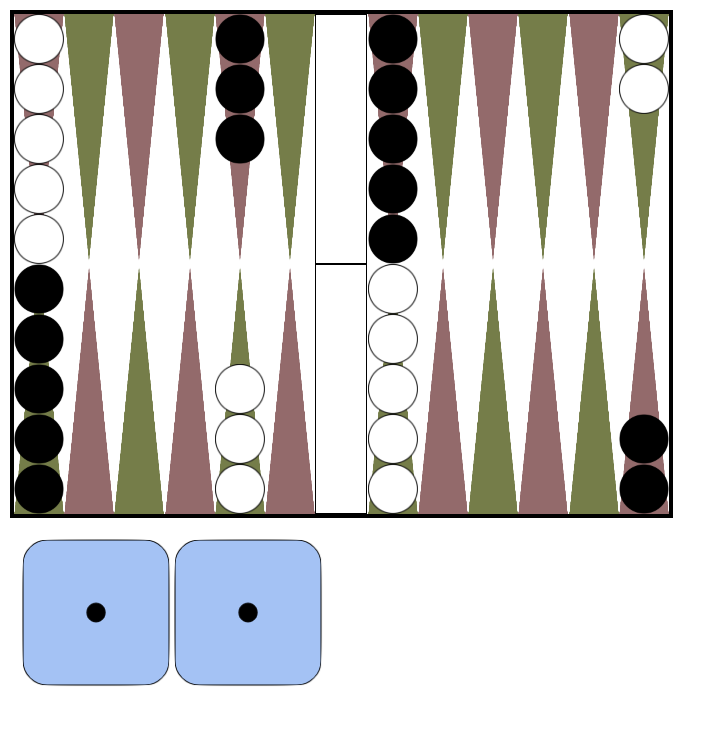
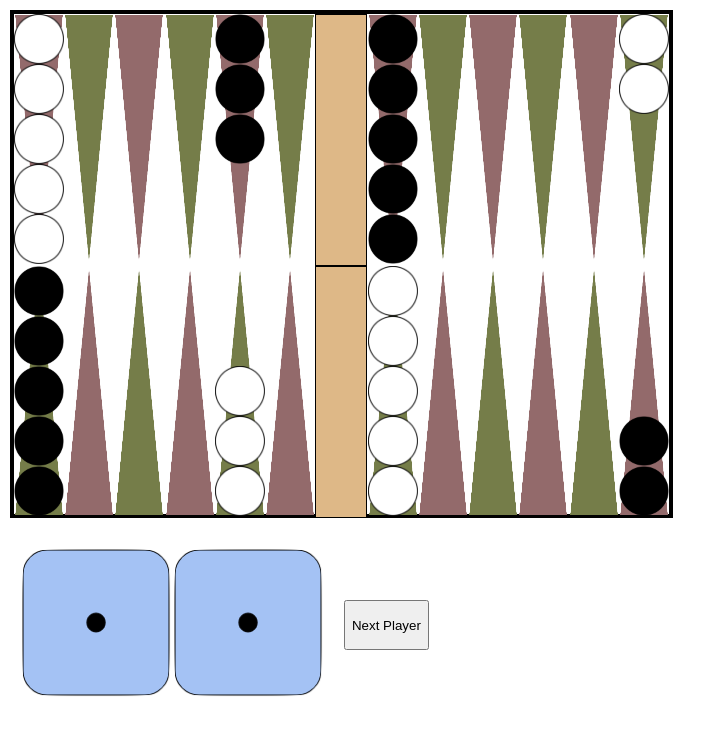
Before and after one commit to KJeffree/backgammon_react, a React (Create React App) app: page / in a window 1280 px wide. Shown: the top 734 px of the page, without its empty margins (0-726 px from the left). Built offline with nearby package versions, Linux system fonts and the light colour scheme.

Commit message:
can land on a point with one checker of opponent, and that checker will go to the bar

```diff
--- a/src/components/Bar.js
+++ b/src/components/Bar.js
@@ -1,8 +1,15 @@
 import React from 'react'
+import Checker from './Checker'
 
 const Bar = (props) => {
+
+    let counterNodes = []
+    for (let i = 0; i < props.counters; i++){
+        counterNodes.push(<Checker color={props.color} name={`checker${5 - 1 - i}`}></Checker>)
+    }
+
     return (
-        <div className={`bar ${props.name}`} alt="bar"></div>
+        <div className={`bar ${props.name}`} alt="bar"> {counterNodes} </div>
     )
 }
 
--- a/src/components/GameGrid.js
+++ b/src/components/GameGrid.js
@@ -16,13 +16,13 @@ const GameGrid = (props) => {
         } else {
             name = "triangle4"
         }
-        return <Point onCounterClick={props.onCounterClick} player={props.player} key={index} hilighted={point.hilight} color={point.color} counterNumber={point.number} pointNumber={index} name={`item${index} ${point.hilight ? "hilighted" : null}`} triangle={name} position={index} />
+        return <Point onCounterClick={props.onCounterClick} onPointClick={props.onPointClick} player={props.player} key={index} hilighted={point.hilight} color={point.color} counterNumber={point.number} pointNumber={index} name={`item${index} ${point.hilight ? "hilighted" : null}`} triangle={name} />
     })
     return (
         <div className="gameGrid">
             {pointNodes}
-            <Bar name="bar1"></Bar>
-            <Bar name="bar2"></Bar>
+            <Bar counters={props.bar[0]} color={1} name="bar1"></Bar>
+            <Bar counters={props.bar[1]} color={2} name="bar2"></Bar>
         </div>
     )
 }
--- a/src/components/Point.js
+++ b/src/components/Point.js
@@ -2,6 +2,11 @@ import React from 'react'
 import Checker from './Checker'
 
 const Point = (props) => {
+
+    function handlePointClick(event) {
+        props.onPointClick(props.pointNumber);
+    }
+
     let checkerNodes = [];
     for(let i = 0; i < props.counterNumber; i++) {
         if (props.triangle === "triangle1" || props.triangle === "triangle2") {
@@ -13,7 +18,7 @@ const Point = (props) => {
     }
     return (
         <div className={`${props.name} point`}>
-            <img className={`point`} src={`${props.triangle}.png`} alt="point" />
+            <img className={`point`} src={`${props.triangle}.png`} alt="point" onClick={handlePointClick} />
             {checkerNodes}
         </div>
     )
--- a/src/containers/DieContainer.js
+++ b/src/containers/DieContainer.js
@@ -11,8 +11,8 @@ const DieContainer = (props) => {
 
     return (
         <div className="dieContainer" onClick={handleDieClick}>
-            <Die dice={props.dice[1]}/>
-            <Die dice={props.dice[2]}/>
+            <Die dice={props.dice[0].number}/>
+            <Die dice={props.dice[1].number}/>
         </div>
     )
 }
--- a/src/containers/GameContainer.js
+++ b/src/containers/GameContainer.js
@@ -33,34 +33,95 @@ class GameContainer extends React.Component {
                 {color: 2, number: 2, hilight: false}
             ],
             bar: [0, 0],
-            player: 1,
-            dice: {1: 1, 2: 1}
+            player: {number: 1, diceRolled: false},
+            dice: [{number: 1, used: true, double: false}, {number: 1, used: true, double:false}],
+            selectedCounterIndex: null
         }
         this.handleDieClick = this.handleDieClick.bind(this)
         this.hilightPoints = this.hilightPoints.bind(this)
+        this.onPointClick = this.onPointClick.bind(this)
+        this.handlePlayerChange = this.handlePlayerChange.bind(this)
+    }
+
+    handlePlayerChange() {
+        if (this.state.player.number == 1){
+            this.setState({player: {number: 2, diceRolled: false}})
+        } else {
+            this.setState({player: {number: 1, diceRolled: false}})
+        }
     }
 
     handleDieClick(number1, number2) {
-        this.setState({dice: {1: number1, 2: number2}})
+        if (this.state.player.diceRolled == false){
+            if (number1 == number2){
+                this.setState({dice: [{number: number1, used: false, double: true}, {number: number2, used: false, double: true}], player: {number: this.state.player.number, diceRolled: true}})
+            } else {
+                this.setState({dice: [{number: number1, used: false, double: false}, {number: number2, used: false, double: false}], player: {number: this.state.player.number, diceRolled: true}})
+            }
+
+        }
+    }
+
+    onPointClick(pointIndex) {
+        if (this.state.points[pointIndex].hilight == true){
+            let distanceMoved = pointIndex - this.state.selectedCounterIndex
+            distanceMoved = distanceMoved < 0 ? -distanceMoved : distanceMoved
+            for(let die of this.state.dice){
+                if (die.number == distanceMoved && die.used == false && die.double == true){
+                    die.double = false
+                    break
+                } else if (die.number == distanceMoved && die.used == false){
+                    die.used = true
+                    break
+                }
+            }
+            let newPoints = this.state.points
+            newPoints[this.state.selectedCounterIndex].number -= 1
+            newPoints[this.state.selectedCounterIndex].color = newPoints[this.state.selectedCounterIndex].number == 0 ? 0 : this.state.player.number
+            if (newPoints[pointIndex].number == 1 && newPoints[pointIndex].color != this.state.player.number){
+                newPoints[pointIndex].number -= 1
+                let newBar = this.state.bar
+                if (newPoints[pointIndex].color == 1){
+                    newBar[0] += 1
+                } else {
+                    newBar[1] += 1
+                }
+                this.setState({bar: newBar})
+            }
+            newPoints[pointIndex].number += 1
+            newPoints[pointIndex].color = this.state.player.number
+            for(let point of newPoints){
+                point.hilight = false
+            }
+            this.setState({points: newPoints})
+        }
+
     }
 
     hilightPoints(pointIndex){
-        console.log("HilightedPoints called")
+        this.setState({selectedCounterIndex: pointIndex})
         let newPoints = this.state.points
-        let targetPoint1 = newPoints[pointIndex + this.state.dice[1]]
-        let targetPoint2 = newPoints[pointIndex + this.state.dice[2]]
+        for (let point of newPoints){
+            point.hilight = false
+        }
+        let targetPoint1 = this.state.player.number == 1 ? newPoints[pointIndex + this.state.dice[0].number] : newPoints[pointIndex - this.state.dice[0].number]
+        let targetPoint2 = this.state.player.number == 1 ? newPoints[pointIndex + this.state.dice[1].number] : newPoints[pointIndex - this.state.dice[1].number]
 
-        targetPoint1.hilight = (targetPoint1.color == this.state.player || targetPoint1.color == 0) && targetPoint1.number < 5 ? true : false
-        targetPoint2.hilight = (targetPoint2.color == this.state.player || targetPoint2.color == 0) && targetPoint2.number < 5 ? true : false
+        targetPoint1.hilight = (targetPoint1.color == this.state.player.number || (targetPoint1.color != this.state.player.number && targetPoint1.number == 1) || targetPoint1.color == 0) && targetPoint1.number < 5 && this.state.dice[0].used == false ? true : false
+        targetPoint2.hilight = (targetPoint2.color == this.state.player.number || (targetPoint2.color != this.state.player.number && targetPoint2.number == 1) || targetPoint2.color == 0) && targetPoint2.number < 5 && this.state.dice[1].used == false ? true : false
         this.setState({points: newPoints})
     }
 
     render() {
         return (
             <div>
-            <GameGrid player={this.state.player} onCounterClick={this.hilightPoints} bar={this.state.bar} dice={this.state.dice} points={this.state.points}/>
-            <DieContainer dice={this.state.dice} handleDieRoll={this.handleDieClick}></DieContainer>
+                <GameGrid player={this.state.player.number} onPointClick={this.onPointClick} onCounterClick={this.hilightPoints} bar={this.state.bar} dice={this.state.dice} points={this.state.points}/>
+                <div className="bottom-bar">
+                    <DieContainer dice={this.state.dice} handleDieRoll={this.handleDieClick} changePlayer={this.handlePlayerChange}></DieContainer>
+                    <button onClick={this.handlePlayerChange}>Next Player</button>
+                </div>
             </div>
+
         )
     }
 
--- a/src/index.css
+++ b/src/index.css
@@ -21,17 +21,28 @@ code {
   margin: 20px;
 }
 
+.bottom-bar {
+  display: flex;
+  align-items: center;
+}
+
+button {
+  height: 50px;
+}
+
 .hilighted {
-  border: 2px solid red;
+  border: 1px solid red;
+  padding: 0px;
 }
 
 img.point {
-  height: 250px;
-  width: 50px;
+  height: 248px;
+  width: 48px;
   grid-row-start: 1;
   grid-row-end: 2;
   grid-column-start: 1;
   grid-column-end: 2;
+  padding: 1px;
 }
 
 div.point {
@@ -81,6 +92,12 @@ div.point {
   height: 248px;
   width: 50px;
   border: 1px solid black;
+  background-color: burlywood;
+  display: grid;
+  grid-column: 50px;
+  grid-template-rows: repeat(5, 50px);
+  max-height: 250px;
+  min-height: 250px;
 }
 
 .gameGrid{
```
